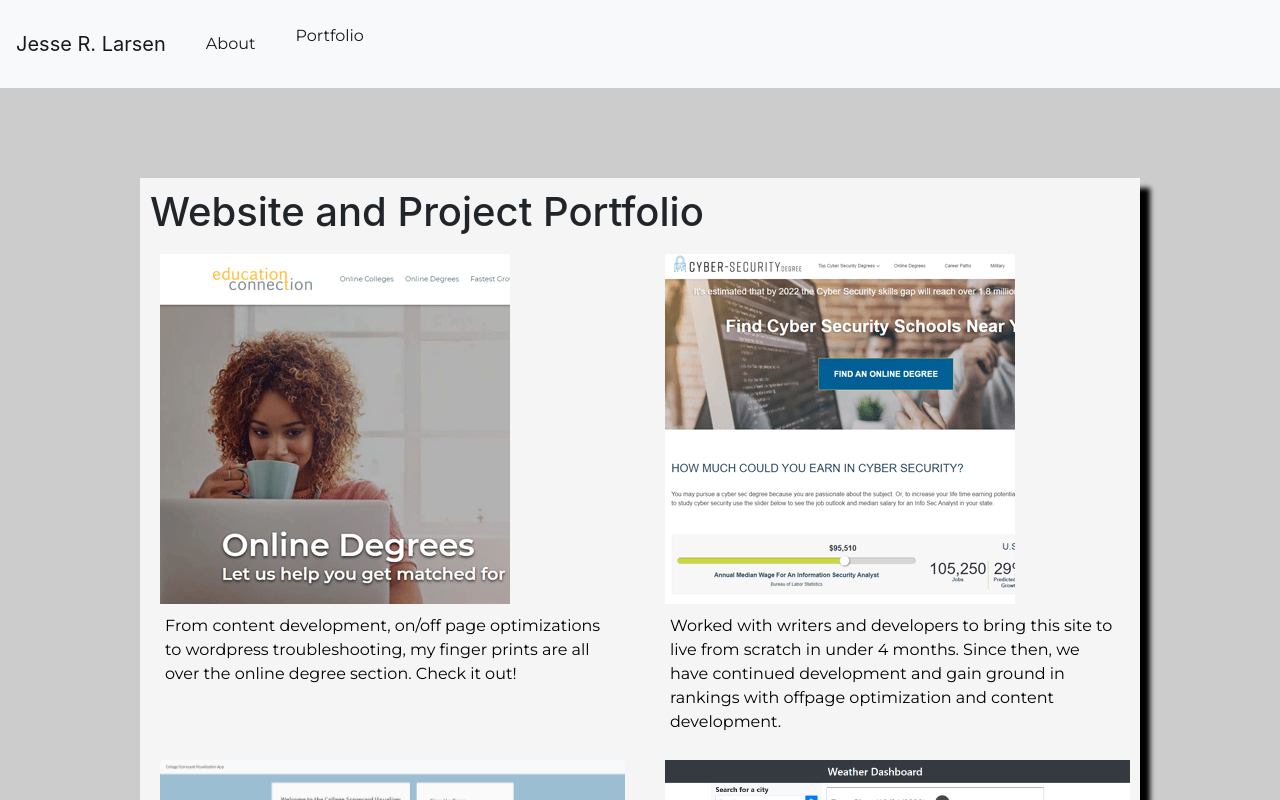
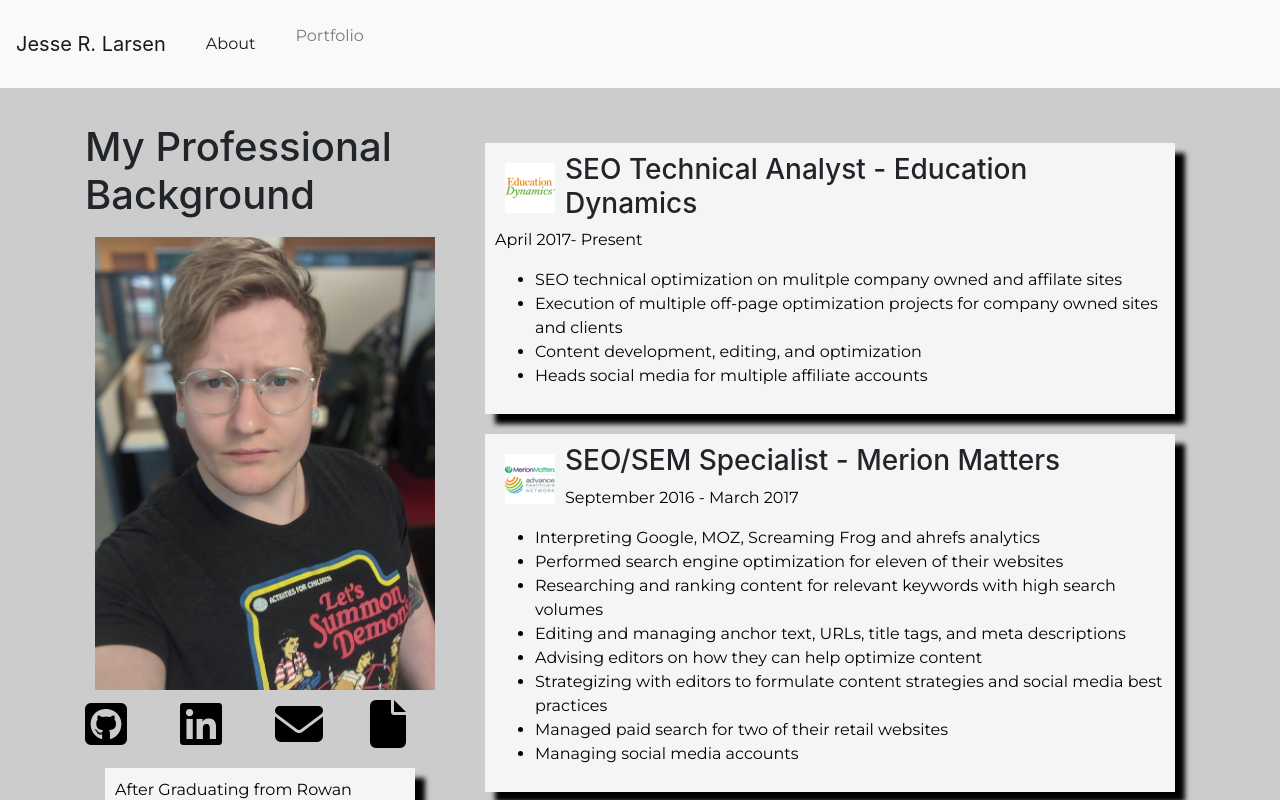
Before and after one commit to J35RL4R/portfolio-v3, a React (Create React App) app: page / in a window 1280 px wide. Shown: the top 800 px of the page. Built offline with nearby package versions, Linux system fonts and the light colour scheme.

Commit message:
links between pages functional

```diff
--- a/src/App.js
+++ b/src/App.js
@@ -9,10 +9,11 @@
 function App() {
   return (
     <Router>
-      <Nav />
-      <Contentbox>
-        <Portfolioblock/>
-      </Contentbox>
+        <Nav />
+        <Contentbox>
+          <Route exact path="/" component={Resumeblock} />
+          <Route exact path="/portfolio" component={Portfolioblock} />
+        </Contentbox>
     </Router>
   );
 }
--- a/src/components/nav/index.js
+++ b/src/components/nav/index.js
@@ -16,7 +16,7 @@
             <Link
             to="/"
             className={
-            window.location.pathname === "/" || window.location.pathname === "/about"
+            window.location.pathname === "/" || window.location.pathname === "/"
               ? "nav-link active"
               : "nav-link"
           }
@@ -27,12 +27,9 @@
           </li>
           <li className="nav-item">
             <Link
-            to="/"
+            to="/portfolio"
             className={
-            window.location.pathname === "/" || window.location.pathname === "/portfolio"
-              ? "nav-link active"
-              : "nav-link"
-          }
+            window.location.pathname === "/portfolio" ? "nav-link active" : "nav-link" }
           >
           <div className="nav-link">Portfolio</div>
           </Link>
```
Also changed, not shown: 1 other file (tests, documents, lock files or other folders).
